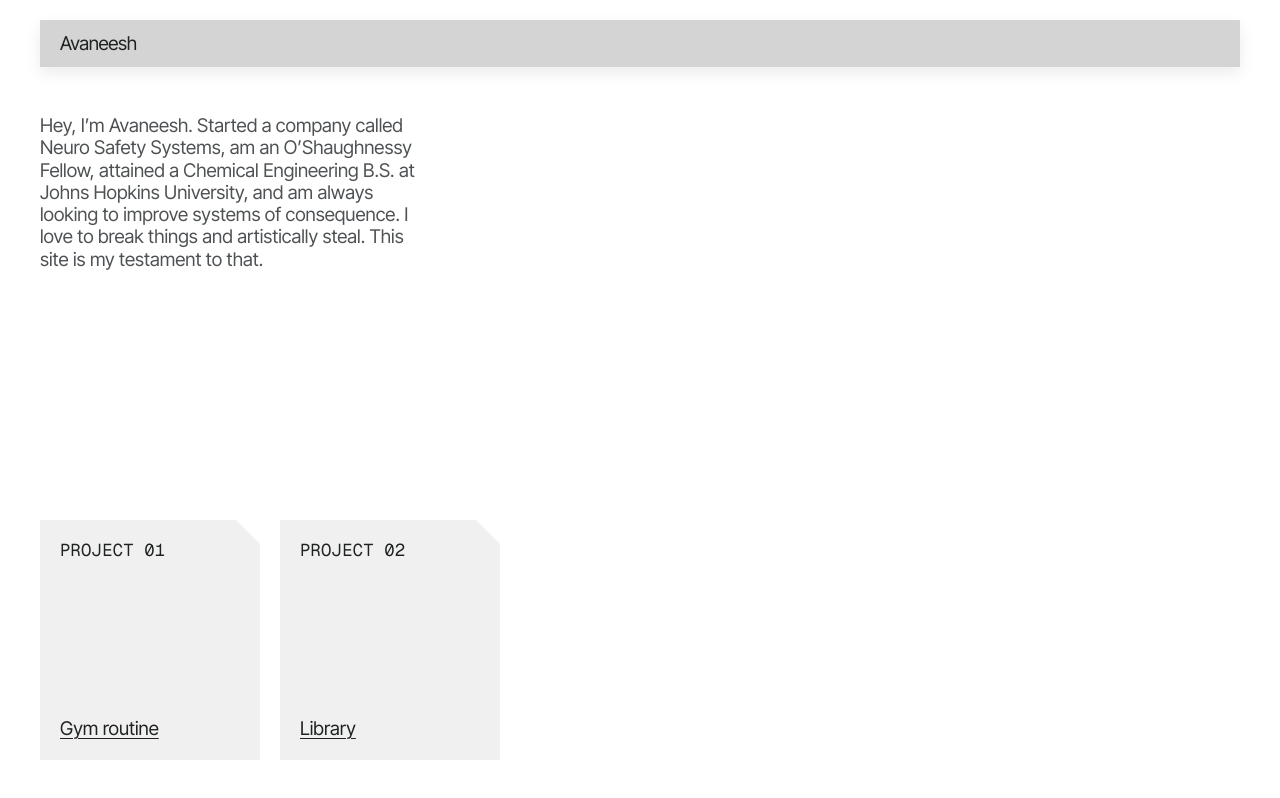
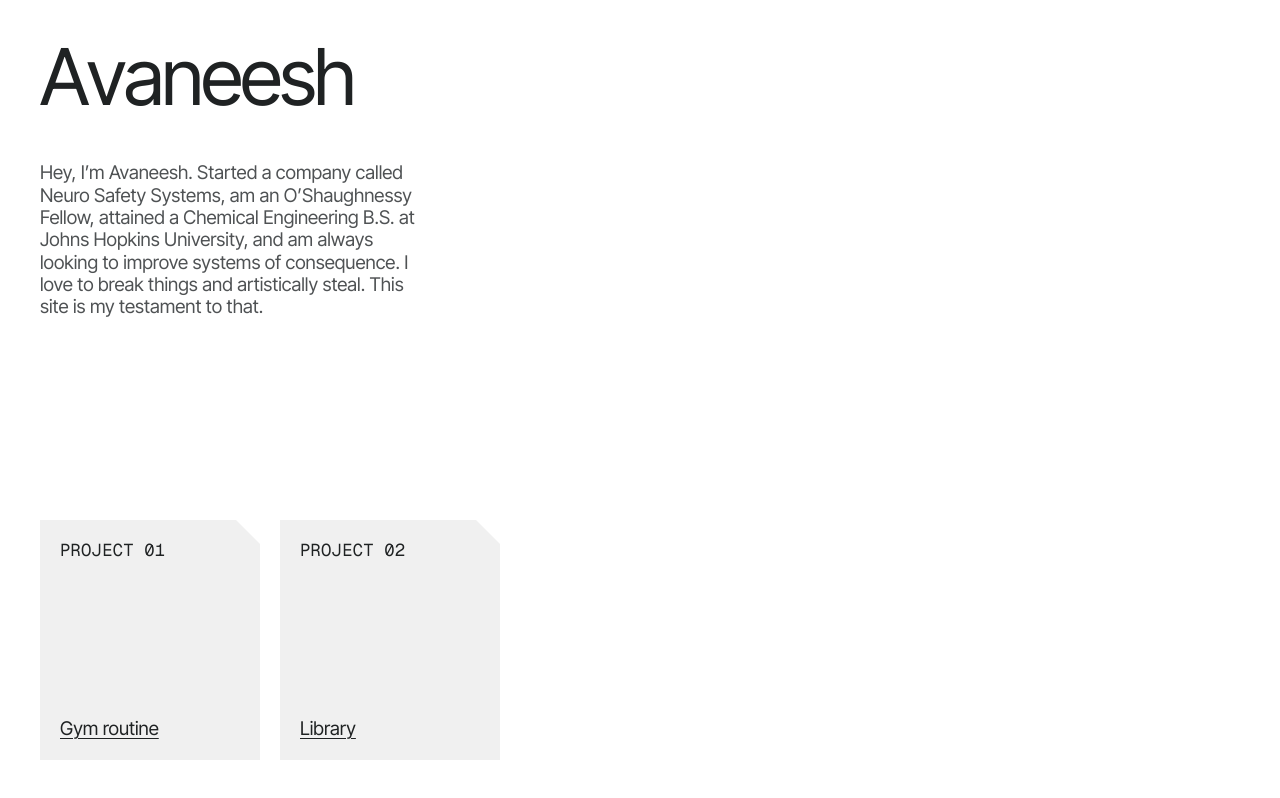
Before and after one commit to neeshthecoder/neeshthecoder.github.io, a plain HTML site: page index.html in a window 1280 px wide. Drawn offline with nearby package versions, Linux system fonts and the light colour scheme.

Commit message:
Show name in display type with a decode effect
Replace the grey header band with the styleguide's display style,
sized to stay narrower than the intro, and add a small scramble.js
that decodes the name on load (skipped for reduced motion / no JS).

Co-Authored-By: Claude Opus 5.5 <noreply@anthropic.com>

```diff
--- a/index.html
+++ b/index.html
@@ -9,10 +9,11 @@
   <link rel="preconnect" href="https://fonts.gstatic.com" crossorigin>
   <link rel="stylesheet" href="styles.css">
   <link rel="stylesheet" href="page.css">
+  <script src="scramble.js" defer></script>
 </head>
 <body>
-  <header class="ps-header">
-    <span class="ps-header__name">Avaneesh</span>
+  <header class="site-name">
+    <h1 class="display site-name__text" data-scramble>Avaneesh</h1>
   </header>
 
   <main class="intro">
--- a/page.css
+++ b/page.css
@@ -6,12 +6,32 @@ body {
   box-sizing: border-box;
   max-width: 1440px;
   margin-inline: auto;
-  padding: var(--space-5) var(--space-10) var(--space-10);
+  padding: var(--space-10);
   min-height: 100vh;
   min-height: 100dvh;
   display: grid;
   grid-template-columns: minmax(0, 1fr);
   grid-template-rows: auto 1fr;
+}
+
+/* Name: the styleguide's .display hero style, sized between heading-1 and display
+   so it is never wider than the paragraph below it. */
+.site-name__text {
+  margin: 0;
+  color: var(--ink);
+  font-size: clamp(56px, 2.5rem + 3vw, 88px);
+  white-space: nowrap;
+  font-kerning: none; /* keeps letter positions identical while scrambling and after */
+}
+
+/* Scramble effect (scramble.js): each letter is a fixed-width box while it cycles. */
+.site-name__text .scramble-char {
+  display: inline-block;
+  text-align: center;
+}
+
+.site-name__text .scramble-char.is-scrambling {
+  color: var(--ink-soft);
 }
 
 /* Intro on top, projects row pinned to the bottom. */
--- /dev/null
+++ b/scramble.js
@@ -0,0 +1,59 @@
+// Decode effect for the name: letters cycle through symbols, then lock in left to right.
+// Without JavaScript, or with reduced motion preferred, the name simply shows as-is.
+(() => {
+  const el = document.querySelector('[data-scramble]');
+  if (!el || matchMedia('(prefers-reduced-motion: reduce)').matches) return;
+
+  const text = el.textContent.trim();
+  const glyphs = '&%$#@!*?/<>{}[]=+§¶';
+  const random = () => glyphs[Math.floor(Math.random() * glyphs.length)];
+  const FRAME = 45;     // ms between symbol swaps
+  const START = 250;    // ms before the first letter locks
+  const STAGGER = 85;   // ms between letters locking
+
+  el.style.visibility = 'hidden'; // avoid flashing the plain name before the effect starts
+
+  const fontsReady = Promise.race([
+    document.fonts ? document.fonts.ready : Promise.resolve(),
+    new Promise(r => setTimeout(r, 1200)),
+  ]);
+
+  fontsReady.then(() => {
+    el.setAttribute('aria-label', text);
+    el.textContent = '';
+    const chars = [...text].map(ch => {
+      const s = document.createElement('span');
+      s.className = 'scramble-char';
+      s.setAttribute('aria-hidden', 'true');
+      s.textContent = ch;
+      el.append(s);
+      return s;
+    });
+    // Lock each box to its final letter's width so nothing shifts while symbols cycle.
+    chars.forEach(s => { s.style.width = s.getBoundingClientRect().width + 'px'; });
+    chars.forEach(s => { s.classList.add('is-scrambling'); s.textContent = random(); });
+    el.style.visibility = '';
+
+    const t0 = performance.now();
+    const timer = setInterval(() => {
+      const elapsed = performance.now() - t0;
+      let done = true;
+      chars.forEach((s, i) => {
+        if (elapsed >= START + i * STAGGER) {
+          if (s.classList.contains('is-scrambling')) {
+            s.textContent = text[i];
+            s.classList.remove('is-scrambling');
+          }
+        } else {
+          s.textContent = random();
+          done = false;
+        }
+      });
+      if (done) {
+        clearInterval(timer);
+        el.textContent = text; // back to plain text for copy/paste and screen readers
+        el.removeAttribute('aria-label');
+      }
+    }, FRAME);
+  });
+})();
```
Also changed, not shown: 4 other files.
